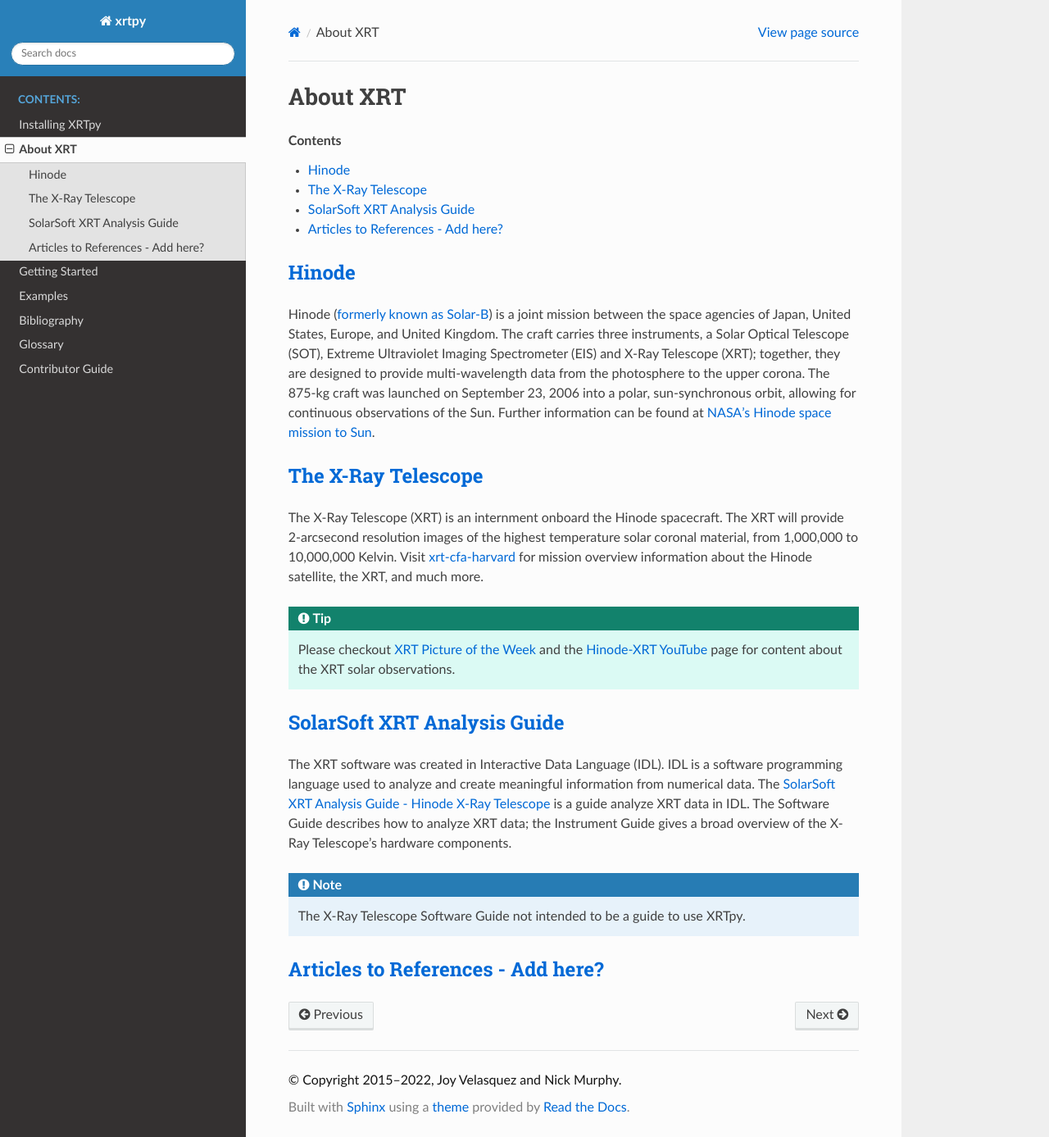
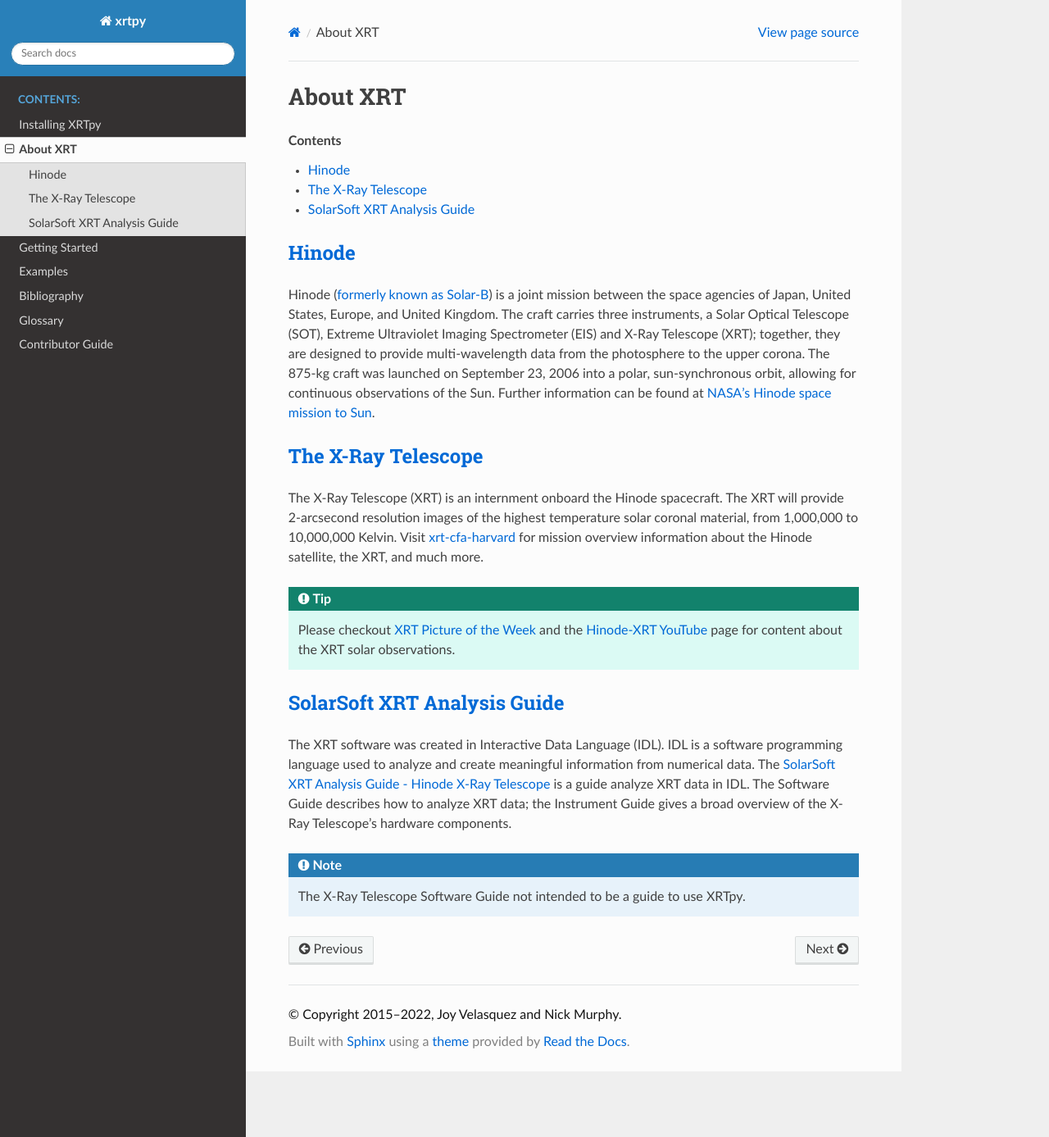
Before and after one commit to HinodeXRT/xrtpy, a Sphinx documentation site: the page built from docs/about_xrt.rst, in a window 1280 px wide and 1387 px high. Shown: the whole window at 82% size. Built offline with Sphinx 7.4.7 and the Read the Docs theme 2.0.0, drawn with Linux system fonts in a browser that asks for light colours.

Commit message:
Removed un-wanted text.

```diff
--- a/docs/about_xrt.rst
+++ b/docs/about_xrt.rst
@@ -35,9 +35,6 @@ The Software Guide describes how to analyze XRT data; the Instrument Guide gives
    The X-Ray Telescope Software Guide not intended to be a guide to use XRTpy.
 
 
-Articles to References - Add here?
-===========================================
-
 .. _formerly known as Solar-B: https://www.esa.int/Science_Exploration/Space_Science/Solar-B_renamed_Hinode_after_launch#:~:text=Solar%2DB%2C%20JAXA's%20mission%20to,'sunrise'%2C%20after%20launch.
 .. _NASA's Hinode space mission to Sun: https://www.nasa.gov/mission_pages/hinode/mission.html
 .. _Interactive Data Language: https://www.l3harrisgeospatial.com/Software-Technology/IDL
```
